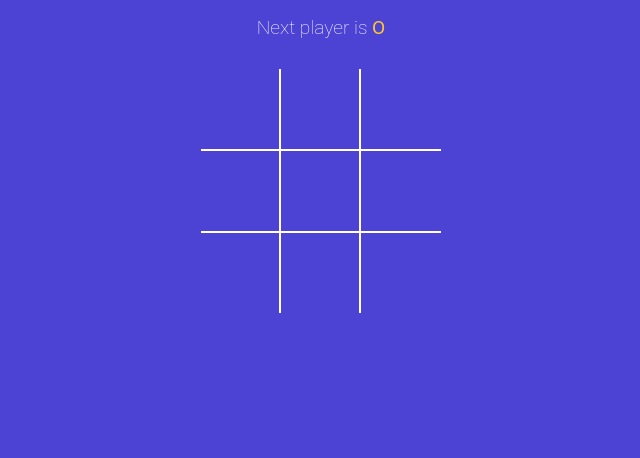
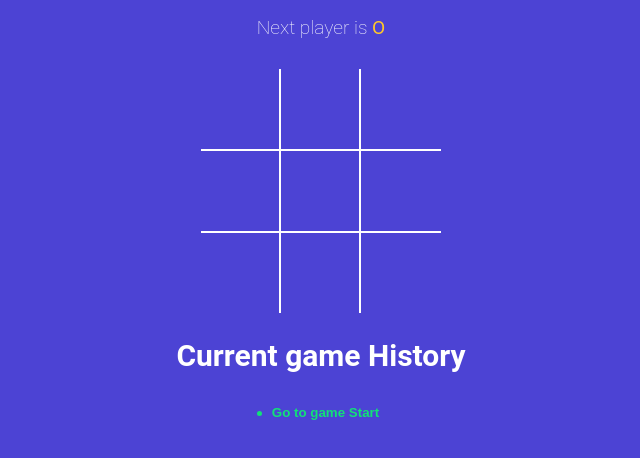
Before and after one commit to aw12067/TicTacToe, a React (Vite) app: page / in a window 1280 px wide. Shown: the top 458 px of the page, without its empty margins (319-959 px from the left). Built offline with nearby package versions, Linux system fonts and the light colour scheme.

Commit message:
added history feature and storing the moves

```diff
--- a/src/App.jsx
+++ b/src/App.jsx
@@ -3,34 +3,51 @@
 import Board from './components/Board'
 import { calculateWinner } from './winner'
 import StatusMessage from './components/StatusMessage'
+import History from './components/History'
+
 function App() {
-  const [squares,setSquares] = useState(Array(9).fill(null))
-  const[isXNext,setIsXNext] = useState(false);
+  const[history,setHistory] = useState([{squares:Array(9).fill(null),isXNext:false}])
+  const[currentMove,setCurrentMove] = useState(0);
 
-  const winner = calculateWinner(squares);
+  const gamingBoard = history[currentMove];
+
+  const winner = calculateWinner(gamingBoard.squares);
+
+  console.log({history,currentMove});
 
     const handleSquareClick = clickedPosition =>{
-      if(squares[clickedPosition] || winner){
+      if(gamingBoard.squares[clickedPosition] || winner){
         return;
       }
-        setSquares(currentSquares =>{
-            return currentSquares.map((squareValue,position) => {
+        setHistory(currentHistory =>{
+          const isTraversing = currentMove+1 !== currentHistory.length;
+          const lastGamingState = isTraversing? currentHistory[currentMove]: currentHistory[currentHistory.length-1];
+            const nextSqaureState =  lastGamingState.squares.map((squareValue,position) => {
                 if(clickedPosition==position){
-                    return isXNext ? 'X':'O';
+                    return lastGamingState.isXNext ? 'X':'O';
                 }
 
                 return squareValue;
             });
+
+            const base = isTraversing?currentHistory.slice(0,currentHistory.indexOf(lastGamingState)+1):currentHistory;
+            return base.concat({squares:nextSqaureState,isXNext:!lastGamingState.isXNext})
         });
-        setIsXNext (currentX =>{
-            return !currentX
-        })
+
+        setCurrentMove(move => move+1);
     };
+
+    const moveTo =(move) => {
+      setCurrentMove(move);
+    }
+
 
   return (
     <div className='app'>
-      <StatusMessage winner={winner} isXNext={isXNext} squares={squares} />
-      <Board squares={squares} handleSquareClick={handleSquareClick}/>
+      <StatusMessage winner={winner} gamingBoard={gamingBoard} />
+      <Board squares={gamingBoard.squares} handleSquareClick={handleSquareClick}/>
+      <h2>Current game History</h2>
+      <History history={history} moveTo={moveTo} currentMove={currentMove }/>
     </div>
   );
 }
--- /dev/null
+++ b/src/components/History.jsx
@@ -0,0 +1,23 @@
+const History = ({history,moveTo,currentMove}) => {
+    return (
+    <div className="history-wrapper">
+        <ul className="history">
+            {
+                 history.map((_,index)=>(
+                    <li key={index}>
+                        <button
+                            type="button"
+                            className={`btn-move ${currentMove===index?'active':''} `}
+                            onClick={() => moveTo(index)}
+                        >
+                            {index===0?'Go to game Start':`Go to move #${index}`}
+                        </button>
+                    </li>
+                ))
+            }
+        </ul>
+    </div>
+    );
+};
+
+export default History;
--- a/src/components/StatusMessage.jsx
+++ b/src/components/StatusMessage.jsx
@@ -1,13 +1,16 @@
-const StatusMessage = ({winner, isXNext, squares}) => {
+const StatusMessage = ({winner, gamingBoard}) => {
+
+    const{squares,isXNext} = gamingBoard;
+
     const noMovesLeft = squares.every(sqareValue => sqareValue!==null);
 
     const nextPlayer =  isXNext? 'X':'O';
 
     const renderStatusMessage = () => {
         if(winner){
-            return <div>Winner is
+            return <div>Winner is{' '}
                     <span className={winner ===' X'?'text-green':'text-orange'}>
-                        {nextPlayer}
+                        {winner}
                     </span>
                 </div>
         }
```
